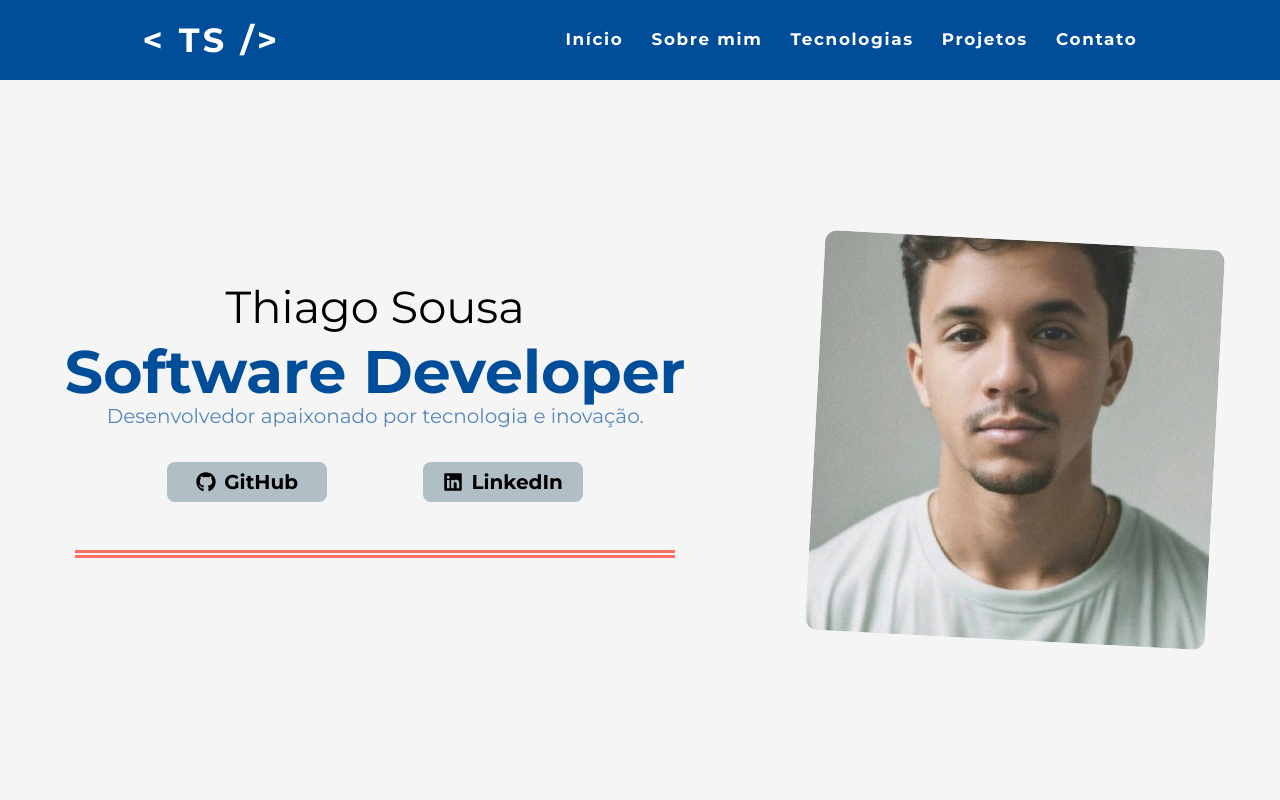
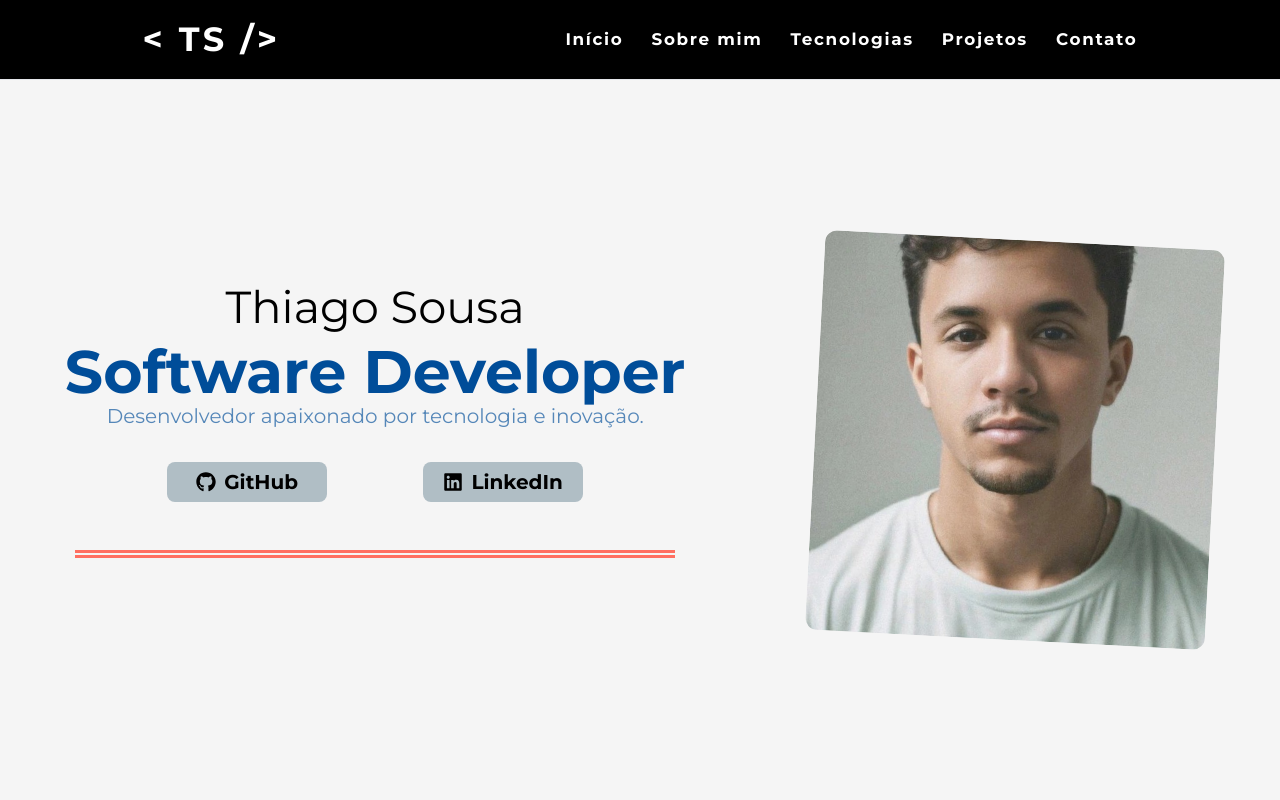
Before and after one commit to thiagodeas/portfolio, a Next.js app: page / in a window 1280 px wide. Shown: the top 800 px of the page. Built offline with nearby package versions, Linux system fonts and the light colour scheme; no server answers.

Commit message:
refatorando estilos do header

```diff
--- a/src/components/Header.tsx
+++ b/src/components/Header.tsx
@@ -2,7 +2,7 @@ import { NavLink } from "./NavLink"
 
 export const Header = () => {
   return (
-    <header className="w-full flex justify-around items-center fixed h-20 top-0 left-0 z-50 bg-primary-blue">
+    <header className="w-full flex justify-around items-center fixed h-20 top-0 left-0 z-50 bg-black border-b border-dark-gray">
       <NavLink href="inicio">
       <span className="text-[2.1rem] max770:text-[1.5rem] max715:text-[1.2rem] max675:hidden font-extrabold tracking-widest no-underline focus:outline-none">&lt; TS /&gt;</span>
       </NavLink>
```
